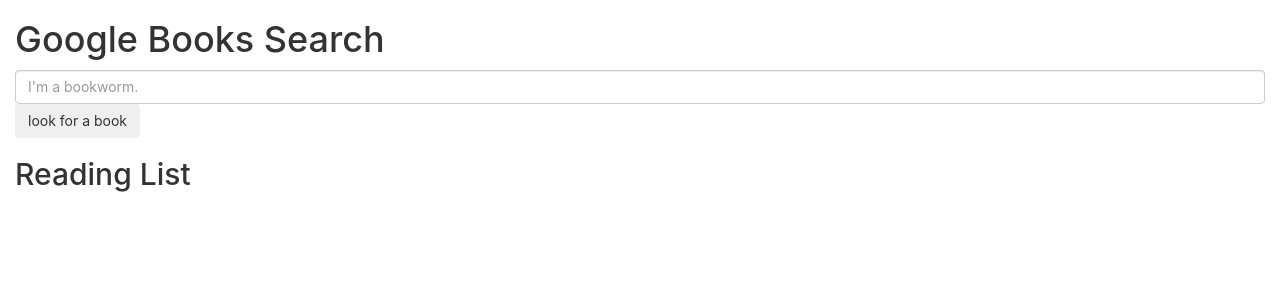
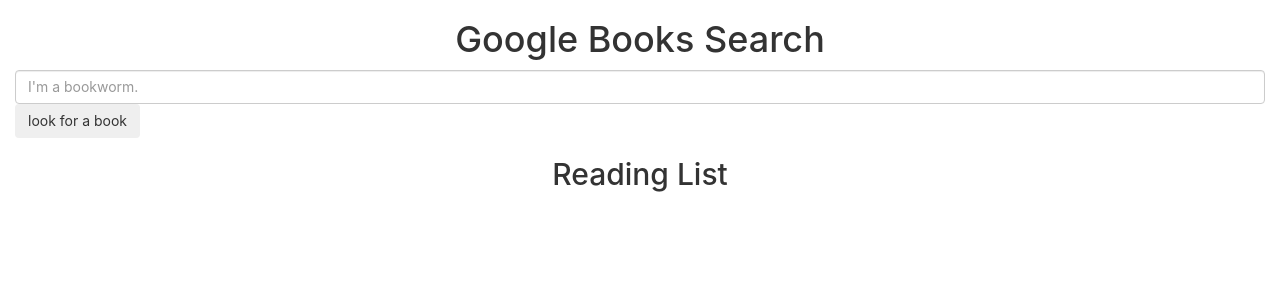
Before and after one commit to hassanmt96/bk-search, a React (Create React App) app: page / in a window 1280 px wide. Shown: the top 300 px of the page. Built offline with nearby package versions, Linux system fonts and the light colour scheme.

Commit message:
center logo

```diff
--- a/src/App.js
+++ b/src/App.js
@@ -24,12 +24,12 @@ function useLocalState(key, initial) {
 const App = () => {
 
   const [value, setValue] = useLocalState("", "");
+  const [book, setBook] = useState(" ");
+  const [result, setResult] = useState([]);
+  const [apiKey, setApiKey] = useState("AIzaSyBesfl57VKlcLdSi8qE3T7CBx-nwRhDNzs")
 
-  const [book, setBook] = useState("");
+  const [loading, setLoading] = useState(false);
 
-  const [result, setResult] = useState([]);
-
-  const [apiKey, setApiKey] = useState("AIzaSyBesfl57VKlcLdSi8qE3T7CBx-nwRhDNzs")
 
 
 
@@ -41,13 +41,17 @@ const App = () => {
   }
 
   const handleSubmit = (e) => {
-
+    setLoading(true)
     e.preventDefault();
 
     axios.get("https://www.googleapis.com/books/v1/volumes?q=" + book + "&key=" + apiKey + "&maxResults=5").then(data => {
       console.log(data.data.items)
       setResult(data.data.items)
-    })
+    }).catch(err => {
+      setLoading(true);
+      console.log(err.response);
+    }
+    )
 
 
   }
@@ -60,7 +64,7 @@ const App = () => {
 
   return (
     <div class="container-fluid">
-      <h1>Google Books Search</h1>
+      <h1 className='display-2 text-center'>Google Books Search</h1>
       <form onSubmit={handleSubmit}>
         <div class="form-group">
           <input type="text" onChange={handleChange} className="form-control mt-10" placeholder="I'm a bookworm."></input>
@@ -80,7 +84,7 @@ const App = () => {
 
       {/* <ReadingList /> */}
       <div>
-        <h2>Reading List</h2>
+        <h2 className='display-4 text-center mb-4'>Reading List</h2>
         <div onChange={(e) => setValue(e.target)} />
       </div>
     </div>
```
